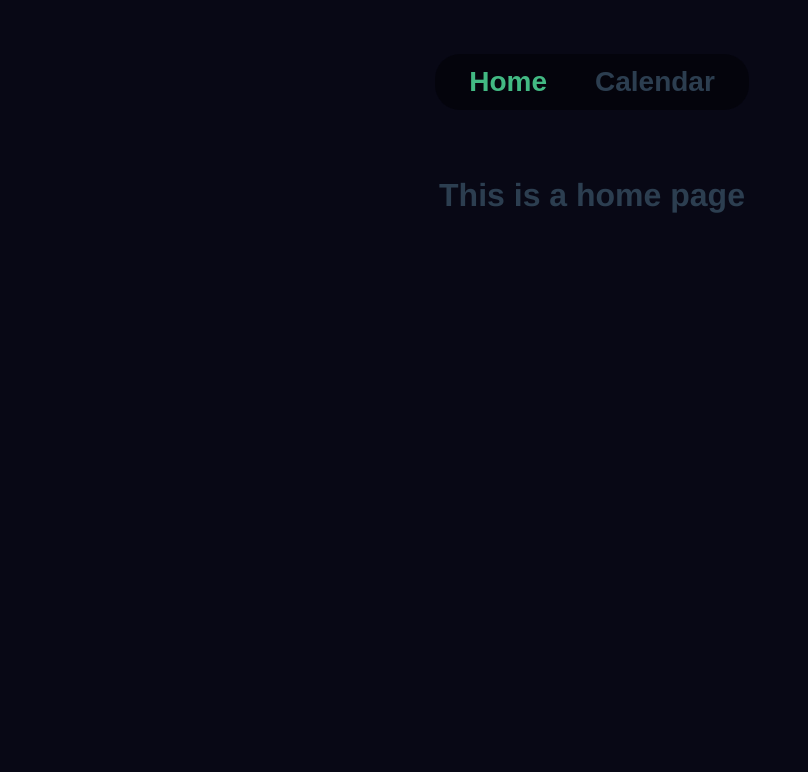
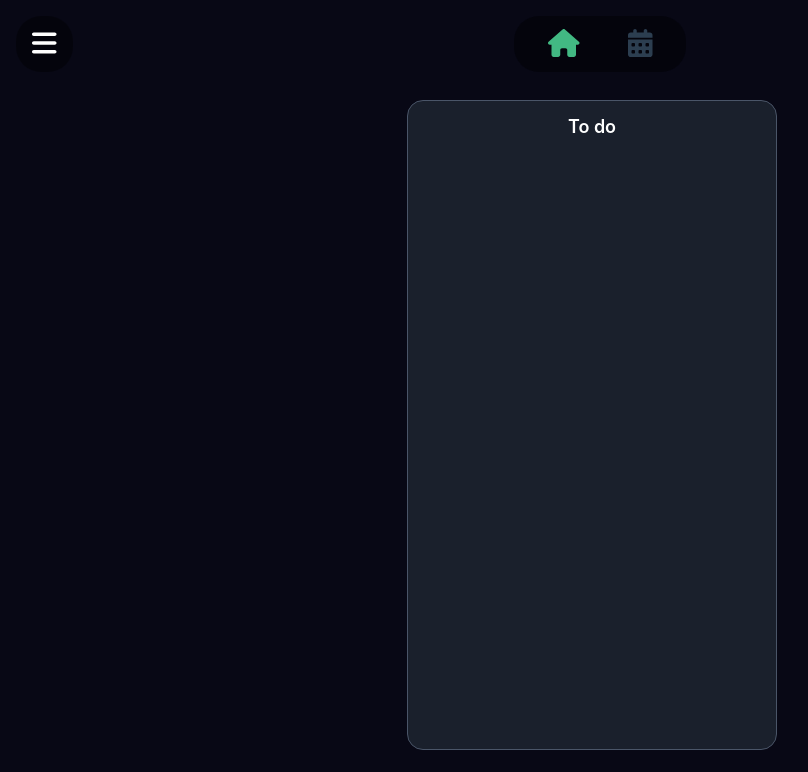
Before and after one commit to X-VINCENT/WebPool, a Vue app in the folder TWP/Code/twp/: page / in a window 1280 px wide. Shown: the top 772 px of the page, without its empty margins (48-856 px from the left). Built offline with nearby package versions, Linux system fonts and the light colour scheme; what v-calendar would draw is missing.

Commit message:
[EDIT] /*TWP*/ NavBar CSS

```diff
--- a/TWP/Code/twp/package.json
+++ b/TWP/Code/twp/package.json
@@ -8,6 +8,11 @@
     "lint": "vue-cli-service lint"
   },
   "dependencies": {
+    "@fortawesome/fontawesome-svg-core": "^6.1.1",
+    "@fortawesome/free-brands-svg-icons": "^6.1.1",
+    "@fortawesome/free-regular-svg-icons": "^6.1.1",
+    "@fortawesome/free-solid-svg-icons": "^6.1.1",
+    "@fortawesome/vue-fontawesome": "^3.0.1",
     "core-js": "^3.8.3",
     "v-calendar": "^3.0.0-alpha.8",
     "vue": "^3.2.13",
--- a/TWP/Code/twp/src/App.vue
+++ b/TWP/Code/twp/src/App.vue
@@ -1,12 +1,35 @@
 <template>
+  <button class="btn-navbar" @click="displayNavBar = !displayNavBar">
+    <font-awesome-icon icon="fa-solid fa-bars" />
+  </button>
   <nav>
-    <ul class="nav-bar">
-      <li><router-link to="/">Home</router-link></li>
-      <li><router-link to="/calendar">Calendar</router-link></li>
+    <ul class="nav-bar" v-if="displayNavBar">
+      <li>
+        <router-link to="/">
+          <font-awesome-icon icon="fa-solid fa-home" />
+        </router-link>
+      </li>
+      <li>
+        <router-link to="/calendar">
+          <font-awesome-icon icon="fa-solid fa-calendar-alt" />
+        </router-link>
+      </li>
     </ul>
   </nav>
-  <router-view />
+  <div id="router-container">
+    <router-view />
+  </div>
 </template>
+
+<script>
+export default {
+  data() {
+    return {
+      displayNavBar: true,
+    };
+  },
+};
+</script>
 
 <style lang="scss">
 #app {
@@ -17,8 +40,26 @@
   color: #2c3e50;
 }
 
+.btn-navbar {
+  position: fixed;
+  background-color: rgba(0, 0, 0, 0.4);
+  color: #fff;
+  border-radius: 25px;
+  font-family: sans-serif;
+  font-weight: bold;
+  font-size: 28px;
+  border: none;
+  margin: -84px auto 0 -45%;
+  padding: 12px 16px;
+  z-index: 101;
+  cursor: pointer;
+}
+
 nav {
-  padding: 30px;
+  position: fixed;
+  z-index: 100;
+  width: 100%;
+  margin: -100px auto;
 
   .nav-bar {
     border-radius: 25px;
@@ -29,6 +70,7 @@ nav {
     backdrop-filter: blur(10px);
     align-items: center;
     padding: 0 10px;
+    text-align: center;
 
     li {
       list-style: none;
@@ -76,4 +118,8 @@ nav {
     }
   }
 }
+
+#router-container {
+  margin: 100px auto;
+}
 </style>
--- a/TWP/Code/twp/src/components/Calendar.vue
+++ b/TWP/Code/twp/src/components/Calendar.vue
@@ -50,4 +50,8 @@ export default {
 <!-- Add "scoped" attribute to limit CSS to this component only -->
 <style scoped lang="scss">
 @import "v-calendar/dist/style.css";
+
+.calendar {
+  margin: 24px auto;
+}
 </style>
--- a/TWP/Code/twp/src/components/Home.vue
+++ b/TWP/Code/twp/src/components/Home.vue
@@ -1,6 +1,14 @@
 <template>
   <div class="home">
-    <h1>This is a home page</h1>
+    <div class="list">
+      <h1>To do</h1>
+    </div>
+    <div class="list">
+      <h1>In progress</h1>
+    </div>
+    <div class="list">
+      <h1>Done</h1>
+    </div>
   </div>
 </template>
 
@@ -14,4 +22,39 @@ export default {
 </script>
 
 <!-- Add "scoped" attribute to limit CSS to this component only -->
-<style scoped lang="scss"></style>
+<style scoped lang="scss">
+.list {
+  display: flex;
+  flex-direction: column;
+  align-items: center;
+  margin: 24px auto;
+  gap: 16px;
+
+  position: relative;
+  width: 368px;
+  height: 648px;
+
+  background-color: #1a202c;
+  border: 1px solid;
+  border-color: #4a5568;
+  border-radius: 16px;
+
+  h1 {
+    width: 320px;
+    height: 44px;
+    font-family: BlinkMacSystemFont, -apple-system, Segoe UI, Roboto, Oxygen,
+      Ubuntu, Cantarell, Fira Sans, Droid Sans, Helvetica Neue, Helvetica, Arial,
+      sans-serif;
+    font-style: normal;
+    font-weight: 600;
+    font-size: 18px;
+    line-height: 28px;
+
+    color: #fff;
+
+    flex: none;
+    order: 0;
+    flex-grow: 0;
+  }
+}
+</style>
--- a/TWP/Code/twp/src/main.js
+++ b/TWP/Code/twp/src/main.js
@@ -2,6 +2,20 @@ import { createApp } from "vue";
 import App from "./App.vue";
 import router from "./router";
 import store from "./store";
+import { library } from "@fortawesome/fontawesome-svg-core";
+import { FontAwesomeIcon } from "@fortawesome/vue-fontawesome";
+import {
+  faBars,
+  faHome,
+  faCalendarAlt,
+} from "@fortawesome/free-solid-svg-icons";
 import VCalendar from "v-calendar";
 
-createApp(App).use(store).use(router).use(VCalendar, {}).mount("#app");
+library.add({ faBars, faHome, faCalendarAlt });
+
+createApp(App)
+  .use(store)
+  .use(router)
+  .component("font-awesome-icon", FontAwesomeIcon)
+  .use(VCalendar, {})
+  .mount("#app");
```
Also changed, not shown: 2 other files (tests, documents, lock files or other folders).
